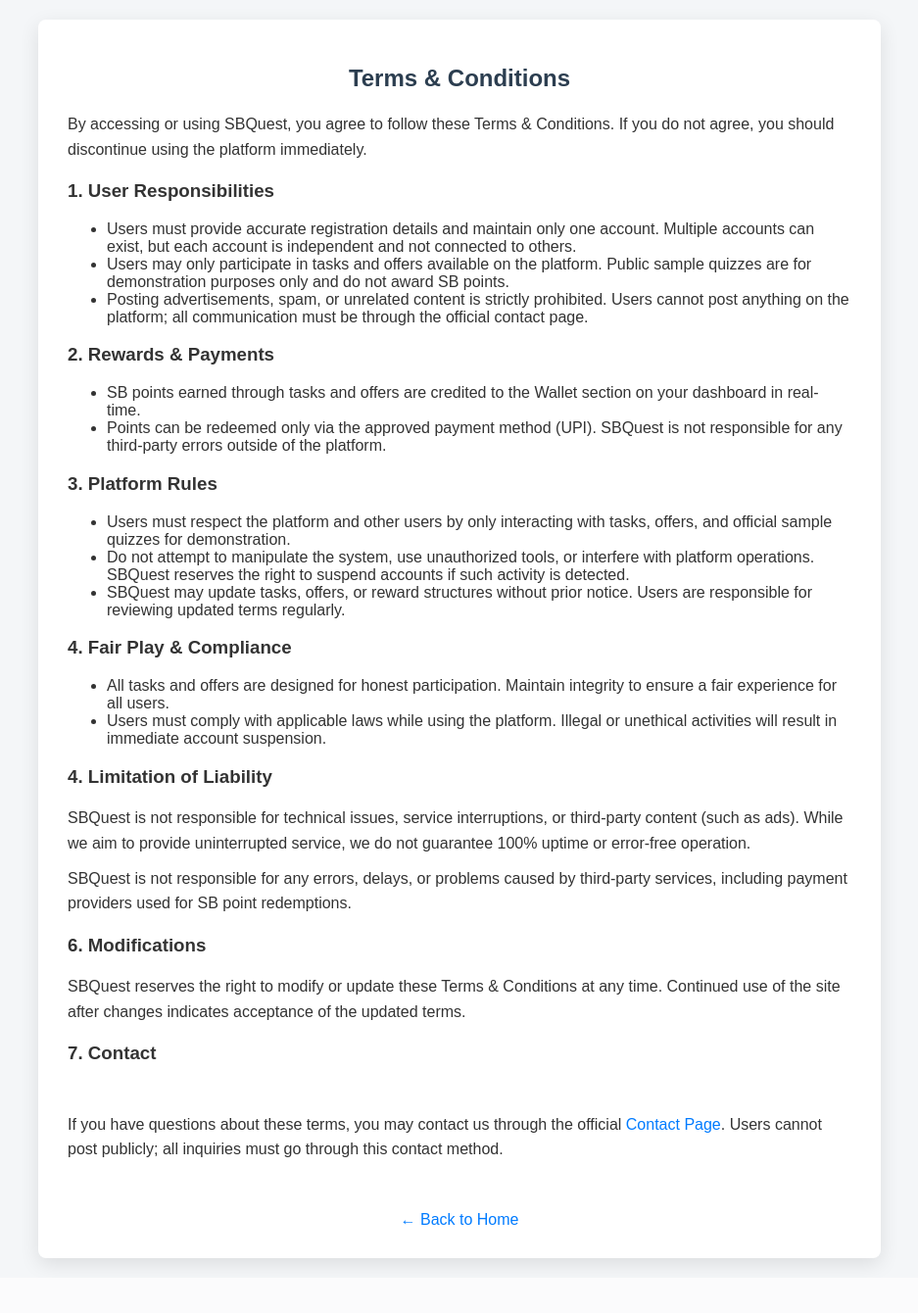
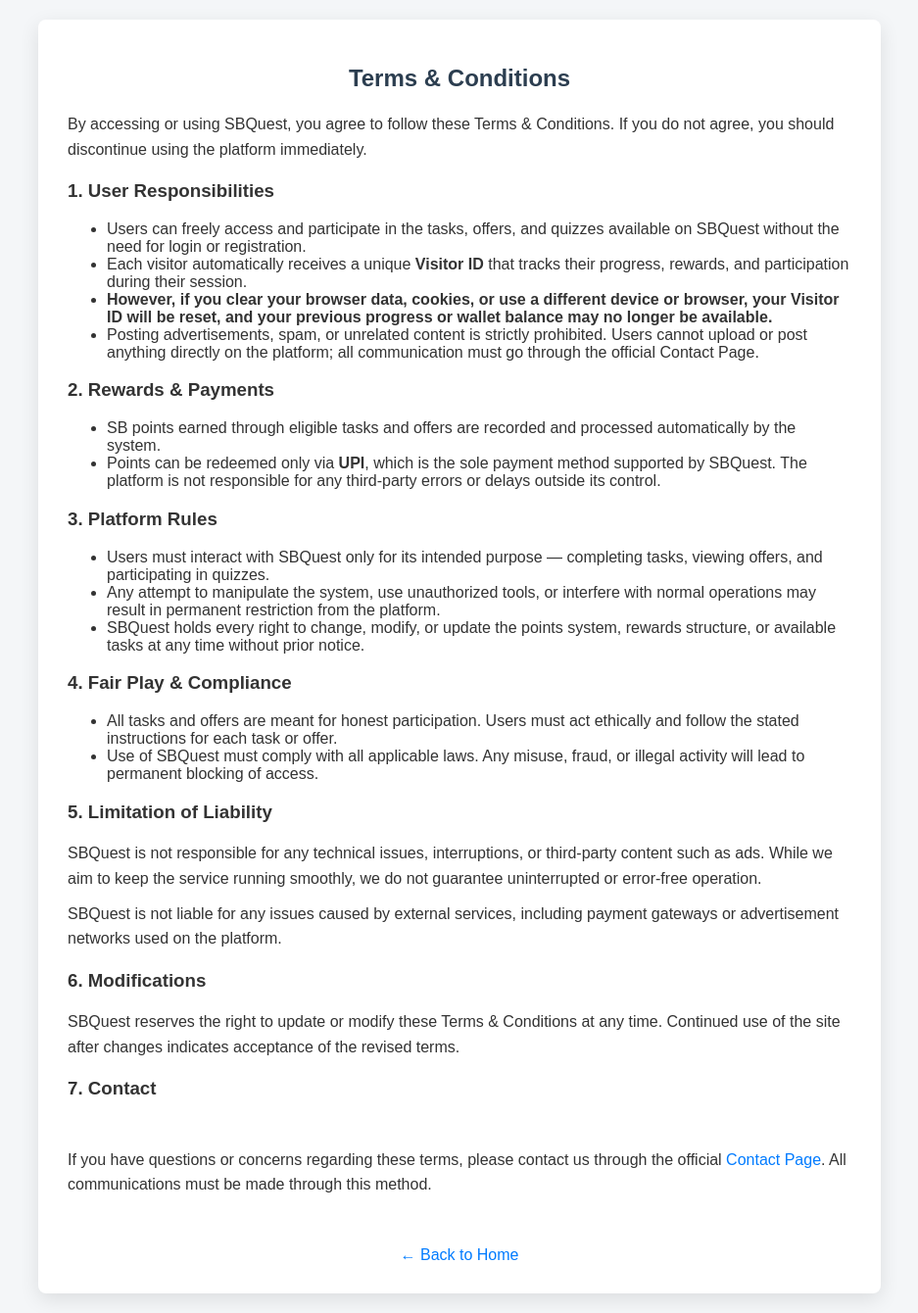
Before and after one commit to Abdulasees/sbquest, a Django app: page /terms-conditions/ in a window 1280 px wide. Shown: the whole page at 98% size, without its empty margins (171-1108 px from the left). Before the commit the page ends 1297 px from the top, so only its background shows below. Run offline with Django 5.2, Linux system fonts and the light colour scheme.

Commit message:
Updated SBQuest informational pages with Visitor ID and policy revisions

```diff
--- a/templates/rewards_policy.html
+++ b/templates/rewards_policy.html
@@ -71,7 +71,8 @@
     <div class="container">
         <h2><span class="icon">🏆</span>Rewards Policy</h2>
         <p>Points are awarded for completing tasks or answering questions for offers according to their specified value. We provide daily tasks and daily offers for users to earn points. Points can be redeemed securely through the Wallet page for real money transferred directly to your UPI.</p>
-        <p>Users are encouraged to follow all instructions carefully. SBQuest reserves the right to adjust the points system or rewards structure as needed to maintain fairness and sustainability.</p>
+        <p>Users are encouraged to follow all instructions carefully. SBQuest holds every right to change, modify, or update the points system and rewards structure at any time.</p>
     </div>
+
 </body>
 </html>
--- a/templates/terms_conditions.html
+++ b/templates/terms_conditions.html
@@ -76,39 +76,40 @@
 
     <h3>1. User Responsibilities</h3>
     <ul>
-        <li>Users must provide accurate registration details and maintain only one account. Multiple accounts can exist, but each account is independent and not connected to others.</li>
-        <li>Users may only participate in tasks and offers available on the platform. Public sample quizzes are for demonstration purposes only and do not award SB points.</li>
-        <li>Posting advertisements, spam, or unrelated content is strictly prohibited. Users cannot post anything on the platform; all communication must be through the official contact page.</li>
+    <li>Users can freely access and participate in the tasks, offers, and quizzes available on SBQuest without the need for login or registration.</li>
+    <li>Each visitor automatically receives a unique <strong>Visitor ID</strong> that tracks their progress, rewards, and participation during their session.</li>
+    <li><strong>However, if you clear your browser data, cookies, or use a different device or browser, your Visitor ID will be reset, and your previous progress or wallet balance may no longer be available.</strong></li>
+    <li>Posting advertisements, spam, or unrelated content is strictly prohibited. Users cannot upload or post anything directly on the platform; all communication must go through the official Contact Page.</li>
     </ul>
 
     <h3>2. Rewards & Payments</h3>
     <ul>
-        <li>SB points earned through tasks and offers are credited to the Wallet section on your dashboard in real-time.</li>
-        <li>Points can be redeemed only via the approved payment method (UPI). SBQuest is not responsible for any third-party errors outside of the platform.</li>
+    <li>SB points earned through eligible tasks and offers are recorded and processed automatically by the system.</li>
+    <li>Points can be redeemed only via <strong>UPI</strong>, which is the sole payment method supported by SBQuest. The platform is not responsible for any third-party errors or delays outside its control.</li>
     </ul>
 
     <h3>3. Platform Rules</h3>
     <ul>
-        <li>Users must respect the platform and other users by only interacting with tasks, offers, and official sample quizzes for demonstration.</li>
-        <li>Do not attempt to manipulate the system, use unauthorized tools, or interfere with platform operations. SBQuest reserves the right to suspend accounts if such activity is detected.</li>
-        <li>SBQuest may update tasks, offers, or reward structures without prior notice. Users are responsible for reviewing updated terms regularly.</li>
+    <li>Users must interact with SBQuest only for its intended purpose — completing tasks, viewing offers, and participating in quizzes.</li>
+    <li>Any attempt to manipulate the system, use unauthorized tools, or interfere with normal operations may result in permanent restriction from the platform.</li>
+    <li>SBQuest holds every right to change, modify, or update the points system, rewards structure, or available tasks at any time without prior notice.</li>
     </ul>
 
     <h3>4. Fair Play & Compliance</h3>
     <ul>
-        <li>All tasks and offers are designed for honest participation. Maintain integrity to ensure a fair experience for all users.</li>
-        <li>Users must comply with applicable laws while using the platform. Illegal or unethical activities will result in immediate account suspension.</li>
+    <li>All tasks and offers are meant for honest participation. Users must act ethically and follow the stated instructions for each task or offer.</li>
+    <li>Use of SBQuest must comply with all applicable laws. Any misuse, fraud, or illegal activity will lead to permanent blocking of access.</li>
     </ul>
 
-    <h3>4. Limitation of Liability</h3>
-    <p>SBQuest is not responsible for technical issues, service interruptions, or third-party content (such as ads). While we aim to provide uninterrupted service, we do not guarantee 100% uptime or error-free operation.</p>
-    <p>SBQuest is not responsible for any errors, delays, or problems caused by third-party services, including payment providers used for SB point redemptions.</p>
+    <h3>5. Limitation of Liability</h3>
+    <p>SBQuest is not responsible for any technical issues, interruptions, or third-party content such as ads. While we aim to keep the service running smoothly, we do not guarantee uninterrupted or error-free operation.</p>
+    <p>SBQuest is not liable for any issues caused by external services, including payment gateways or advertisement networks used on the platform.</p>
 
     <h3>6. Modifications</h3>
-    <p>SBQuest reserves the right to modify or update these Terms & Conditions at any time. Continued use of the site after changes indicates acceptance of the updated terms.</p>
+    <p>SBQuest reserves the right to update or modify these Terms & Conditions at any time. Continued use of the site after changes indicates acceptance of the revised terms.</p>
 
     <h3>7. Contact</h3>
-    <p>If you have questions about these terms, you may contact us through the official <a href="/contact/">Contact Page</a>. Users cannot post publicly; all inquiries must go through this contact method.</p>
+    <p>If you have questions or concerns regarding these terms, please contact us through the official <a href="/contact/">Contact Page</a>. All communications must be made through this method.</p>
 
     <div style="text-align:center; margin-top:20px;">
         <a href="/">← Back to Home</a>
```
Also changed, not shown: templates/community_guidelines.html (+12 -10 lines), templates/faq.html (+11 -10 lines), templates/how_it_works.html (+28 -8 lines), templates/privacy_policy.html (+11 -7 lines).
